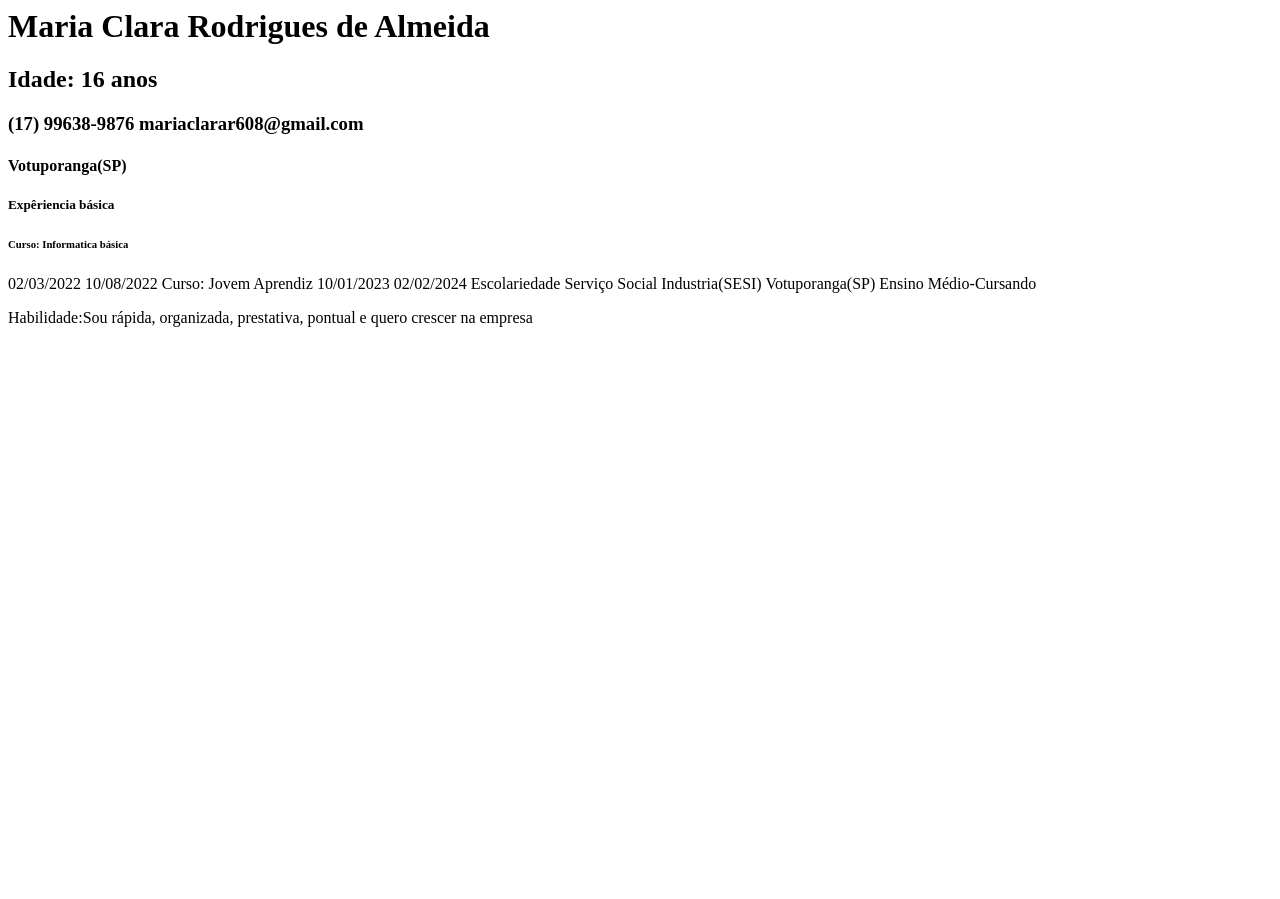
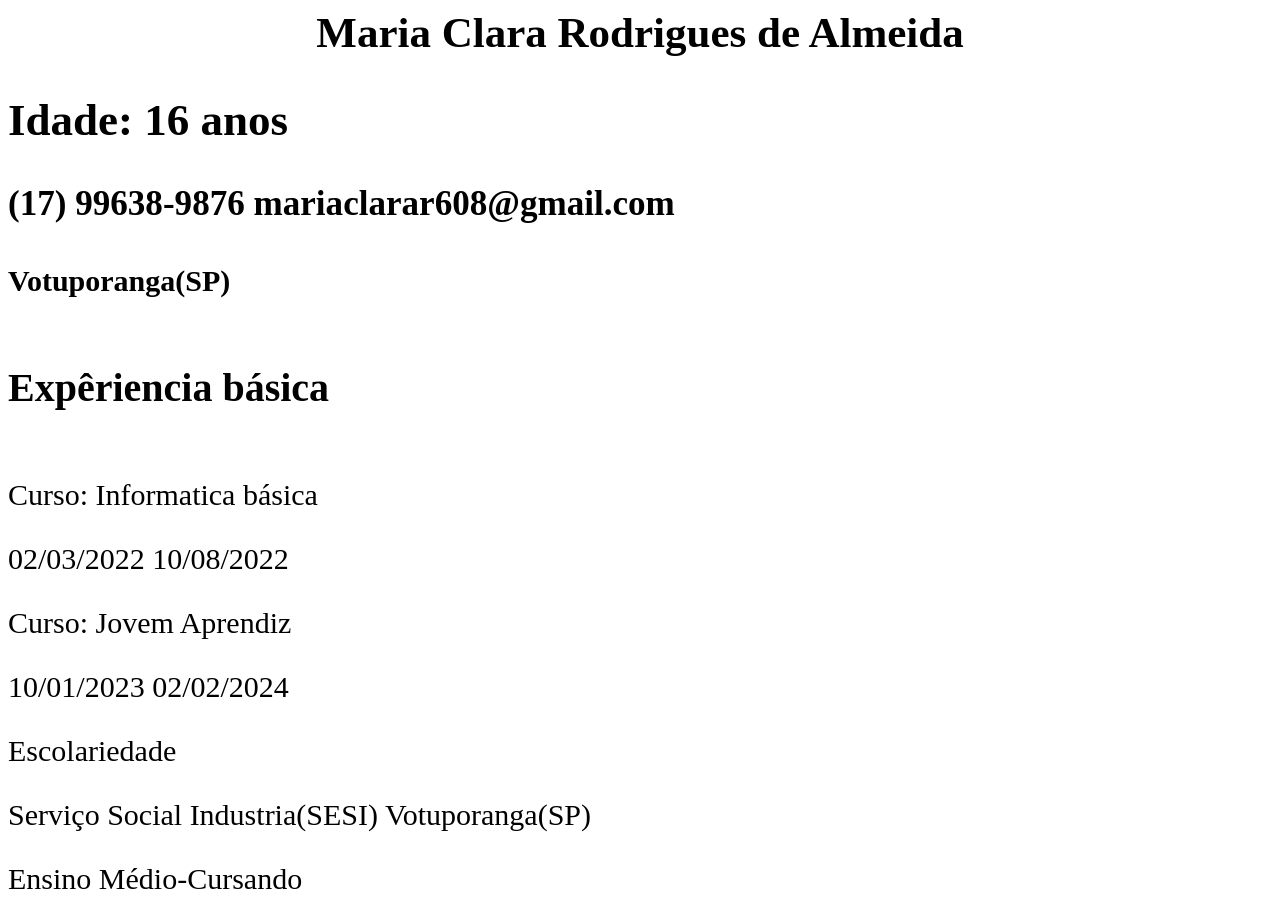
Before and after one commit to Ravenix207/Meu-curr-culo, a plain HTML site: page index.html in a window 1280 px wide. Shown: the top 899 px of the page. Before the commit the page ends 800 px from the top, so only its background shows below. Drawn offline with Linux system fonts and the light colour scheme.

Commit message:
mudanças

```diff
--- a/index.html
+++ b/index.html
@@ -1,27 +1,25 @@
 <html>
     <head>
 <title>Meu currículo</title>
+<link rel="stylesheet" href="estilo.css">
+    </head>
+    <body>
         <h1>Maria Clara Rodrigues de Almeida</h1>
         <h2>Idade: 16 anos</h2>
         <h3>(17) 99638-9876   mariaclarar608@gmail.com</h3>
         <h4>Votuporanga(SP)</h4>
 
         <h5>Expêriencia básica</h5>
-<h6>Curso: Informatica básica</h6>
-<h7>02/03/2022  10/08/2022</h7>
-<h8>Curso: Jovem Aprendiz</h8>
-<h9>10/01/2023  02/02/2024</h9>
+        <p>Curso: Informatica básica</p>
+        <p>02/03/2022  10/08/2022</p>
+        <p>Curso: Jovem Aprendiz</p>
+        <p>10/01/2023  02/02/2024</p>
 
-<h10>Escolariedade</h10>
-<h11>Serviço Social Industria(SESI) Votuporanga(SP)</h11>
-<h12>Ensino Médio-Cursando</h12>
+        <p>Escolariedade</p>
+        <p>Serviço Social Industria(SESI) Votuporanga(SP)</p>
+        <p>Ensino Médio-Cursando</p>
 
         <p>Habilidade:Sou rápida, organizada, prestativa, pontual e quero crescer na empresa</p>
 
-
-
-    </head>
-    <body>
-
     </body>
 </html>
```
Lines whose indentation alone changed are shown as unchanged.
